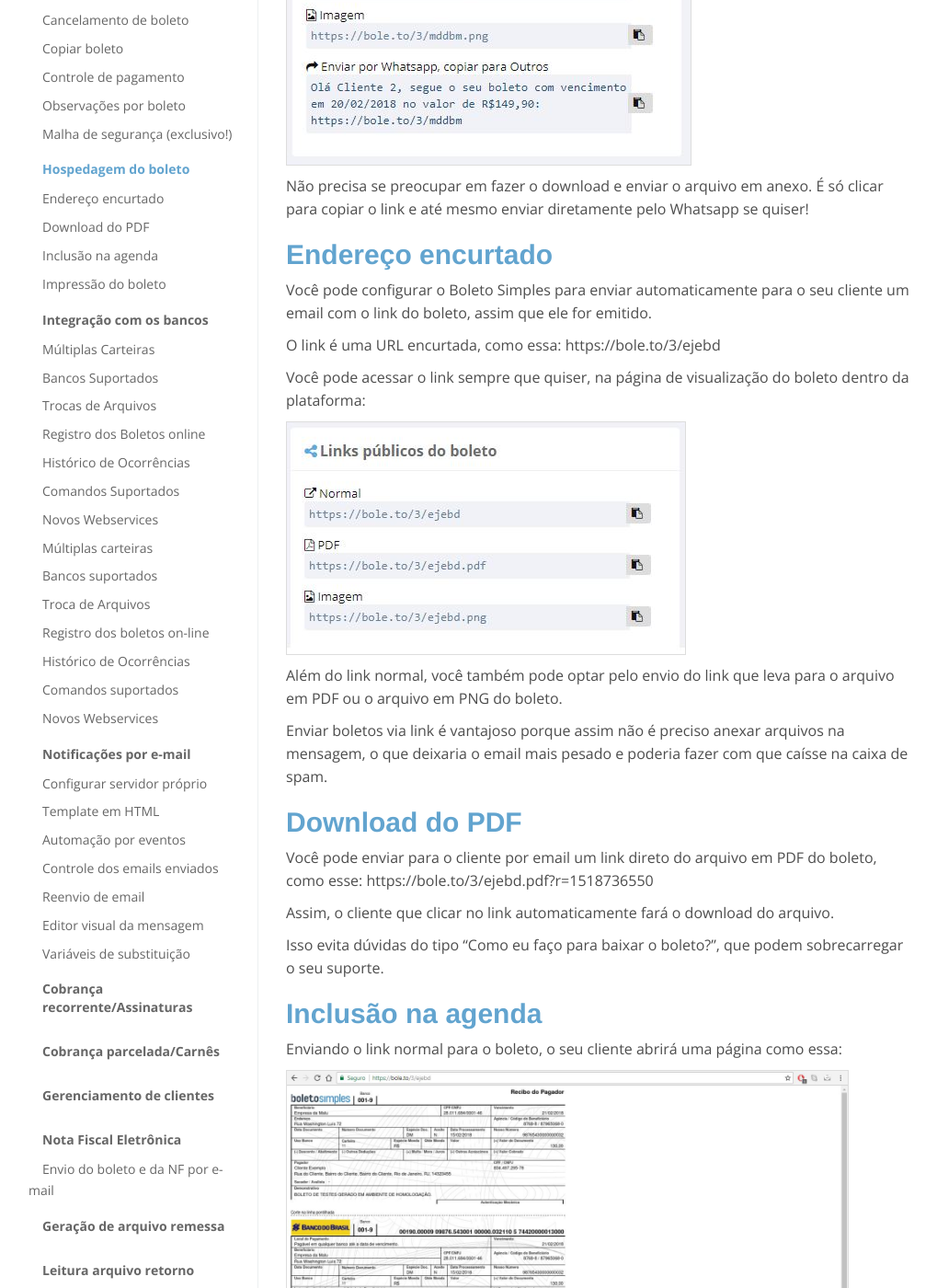
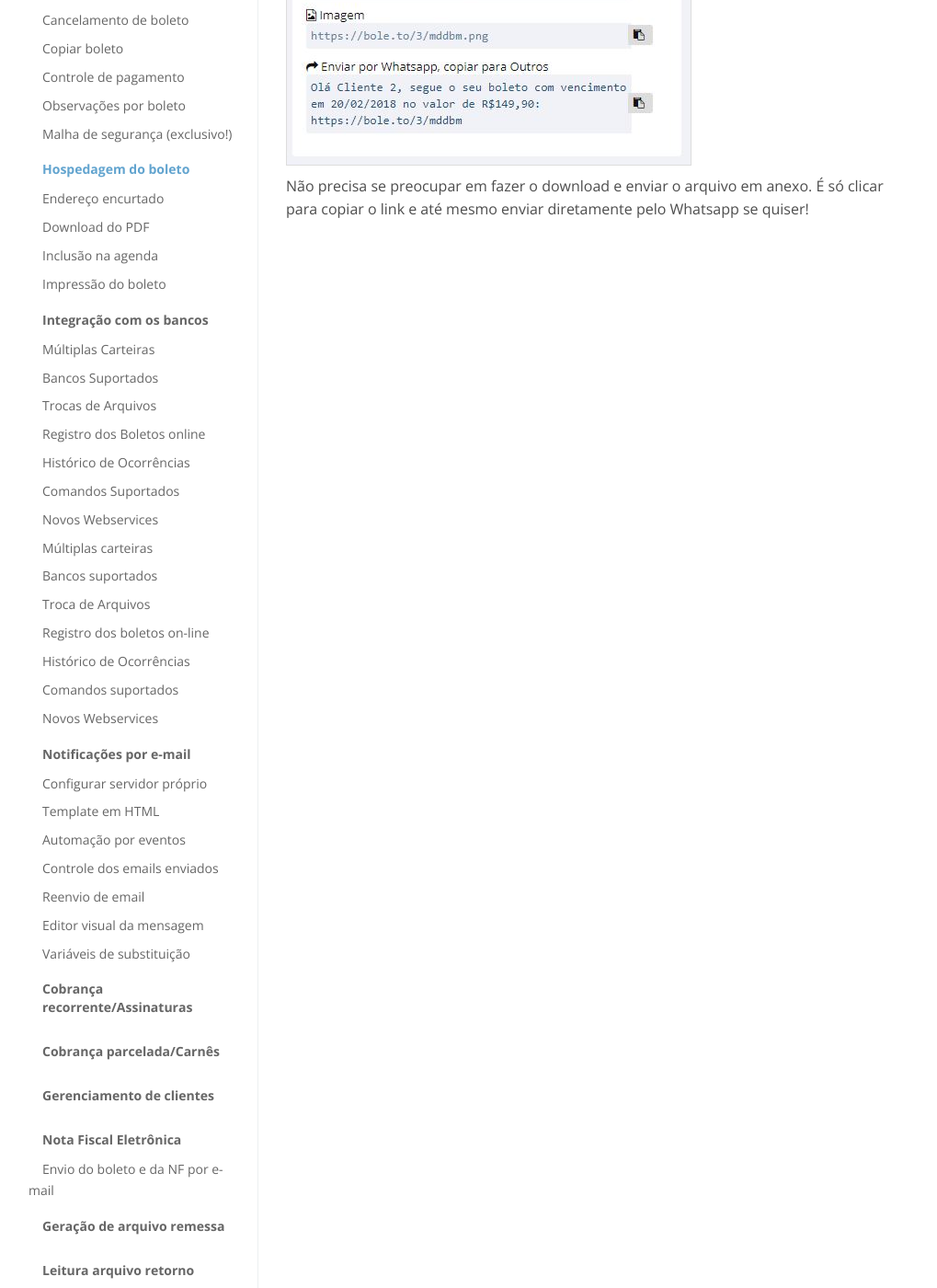
Before and after one commit to BoletoSimples/boletosimples-features, a Jekyll site: the page built from hospedagem-do-boleto.markdown, in a window 1280 px wide and 1400 px high, scrolled down 524 px. Shown: the whole window at 92% size, without its empty margins (129-1148 px from the left). Built offline with Jekyll 4.4.1, drawn with Linux system fonts in a browser that asks for light colours; some of the changed text lies outside the part shown.

Commit message:
Updated Hospedagem Do Boleto

```diff
--- a/hospedagem-do-boleto.markdown
+++ b/hospedagem-do-boleto.markdown
@@ -11,47 +11,3 @@ Você pode compartilhar o documento sempre que quiser, escolhendo o melhor modo
 ![compartilhamento do boleto.JPG](/uploads/compartilhamento%20do%20boleto.JPG)
 
 Não precisa se preocupar em fazer o download e enviar o arquivo em anexo. É só clicar para copiar o link e até mesmo enviar diretamente pelo Whatsapp se quiser!
-
-## Endereço encurtado
-
-Você pode configurar o Boleto Simples para enviar automaticamente para o seu cliente um email com o link do boleto, assim que ele for emitido.
-
-O link é uma URL encurtada, como essa: https://bole.to/3/ejebd
-
-Você pode acessar o link sempre que quiser, na página de visualização do boleto dentro da plataforma:
-
-![links.JPG](/uploads/links.JPG)
-
-Além do link normal, você também pode optar pelo envio do link que leva para o arquivo em PDF ou o arquivo em PNG do boleto.
-
-Enviar boletos via link é vantajoso porque assim não é preciso anexar arquivos na mensagem, o que deixaria o email mais pesado e poderia fazer com que caísse na caixa de spam.
-
-## Download do PDF
-
-Você pode enviar para o cliente por email um link direto do arquivo em PDF do boleto, como esse: https://bole.to/3/ejebd.pdf?r=1518736550
-
-Assim, o cliente que clicar no link automaticamente fará o download do arquivo.
-
-Isso evita dúvidas do tipo “Como eu faço para baixar o boleto?”, que podem sobrecarregar o seu suporte.
-
-## Inclusão na agenda
-
-Enviando o link normal para o boleto, o seu cliente abrirá uma página como essa:
-
-![link boleto.JPG](/uploads/link%20boleto.JPG)
-
-Ele poderá clicar em Incluir na Agenda para adicionar a data de vencimento ao seu calendário pessoal:
-
-![agenda.JPG](/uploads/agenda.JPG)
-
-Essa é a melhor maneira de ajudá-lo a não esquecer de fazer o pagamento em dia!
-
-## Impressão do boleto
-
-Na página de hospedagem do boleto o seu cliente também pode imprimir o boleto de forma prática.
-
-Ele verá uma mensagem com dicas como essas:
-
-![imprimir.JPG](/uploads/imprimir.JPG)
-
-Com essa interface intuitiva, fica fácil saber o que fazer e você evita qualquer atrito com os seus clientes. Eles ficarão contentes por conseguir resolver o pagamento de uma forma tão prática!
```
